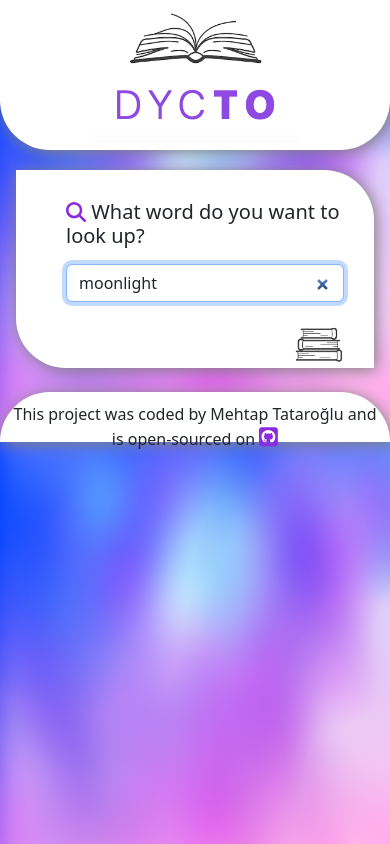
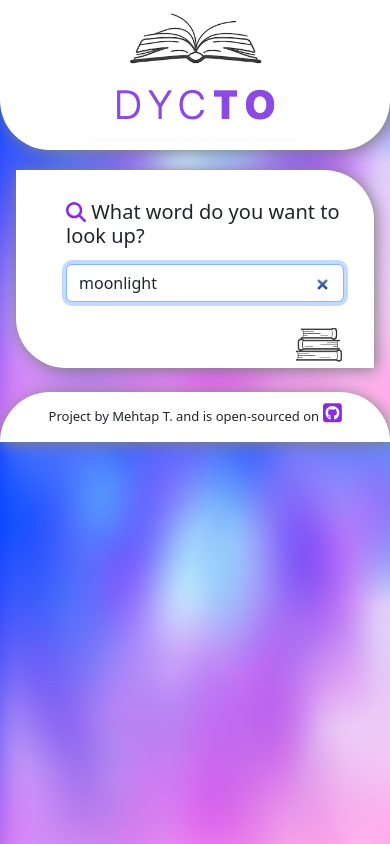
Before and after one commit to teytap/dycto, a React (Create React App) app: page / in a window 390 px wide. Built offline with nearby package versions, Linux system fonts and the light colour scheme; no server answers.

Commit message:
fixed footer as responsive

```diff
--- a/src/App.css
+++ b/src/App.css
@@ -6,7 +6,7 @@ body {
   background-image: url("../public/images/ffflux.svg");
 
   background-size: cover;
-  background-color: red;
+
   margin-bottom: 60px;
   font-family: var(--default-font-family);
 }
@@ -25,6 +25,7 @@ footer {
   border-radius: 50px 50px 0px 0px;
   height: 50px;
   padding: 10px;
+  font-size: small;
 }
 
 .word--form,
--- a/src/App.js
+++ b/src/App.js
@@ -15,7 +15,7 @@ function App() {
 
       <footer className="text-center mt-4">
         <p>
-          This project was coded by Mehtap Tataroğlu and is open-sourced on{" "}
+          Project by Mehtap T. and is open-sourced on{" "}
           <a
             href="https://github.com/teytap/dycto"
             target="_blank"
--- a/src/Synonyms.js
+++ b/src/Synonyms.js
@@ -1,6 +1,5 @@
 import React from "react";
 export default function Synonyms(props) {
-  console.log(props.example);
   return (
     <div className="Synonyms">
       {props.synonyms.map((synonym, i) => {
```
